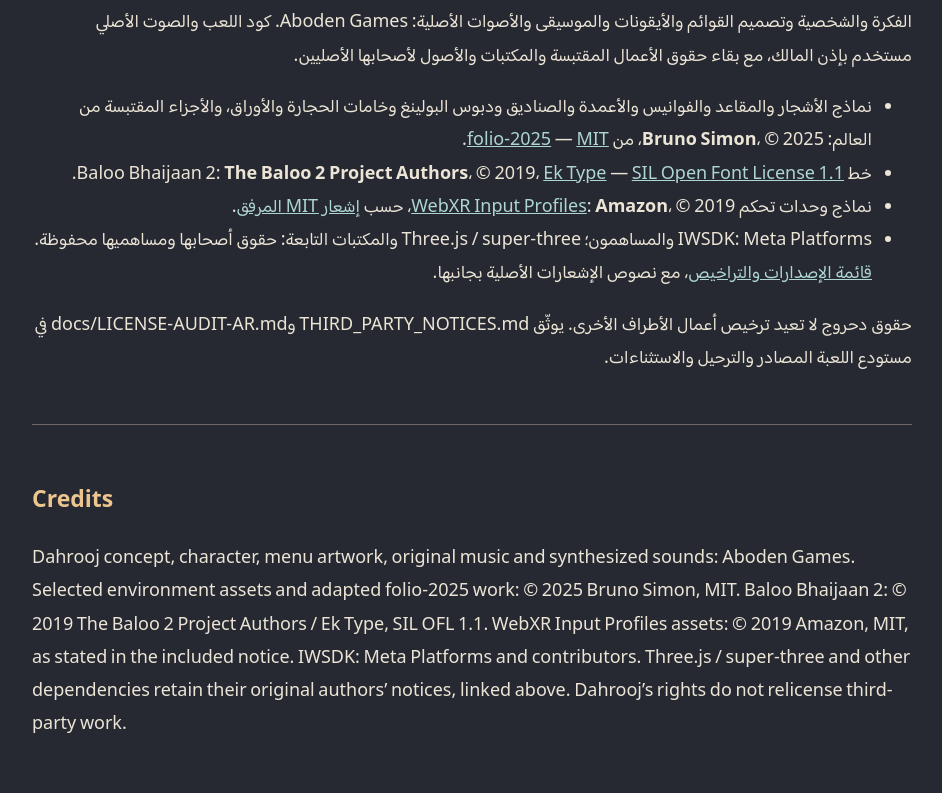
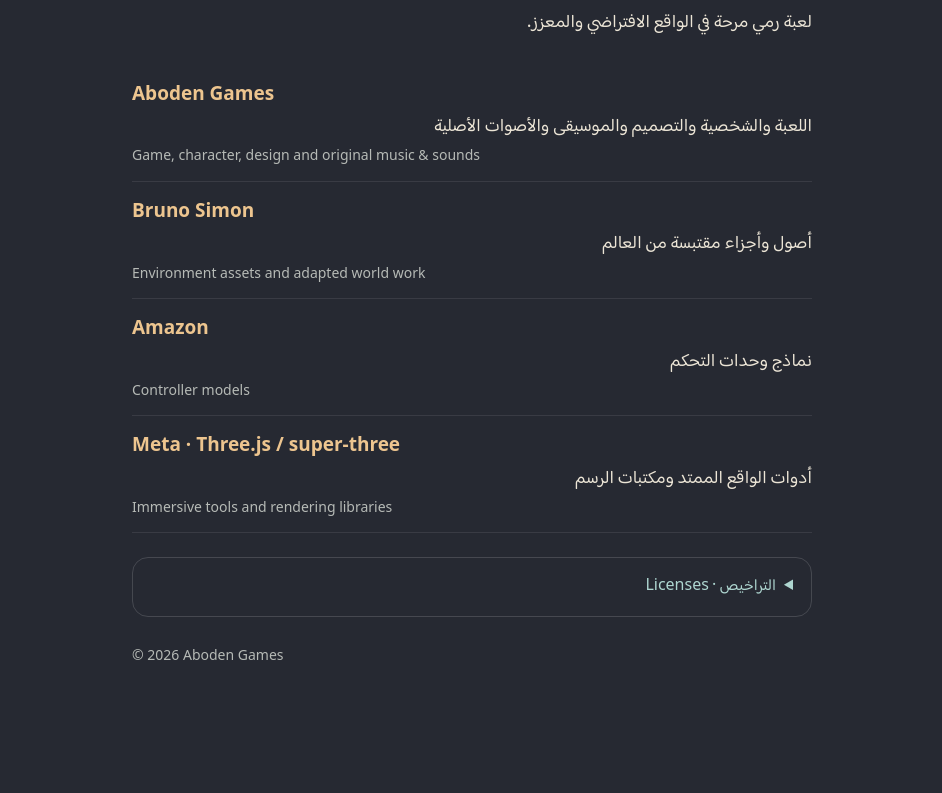
Before and after one commit to 3wasfnjd/Dahrooj-Quest, a website: page public/credits.html in a window 1280 px wide. Shown: the part 160-953 px from the top of the page, without its empty margins (168-1110 px from the left). After the commit the page ends 870 px from the top, so only its background shows below. Drawn offline with Linux system fonts and the light colour scheme.

Commit message:
Simplify entry-page credits and remove Quest Edition branding

```diff
--- a/public/credits.html
+++ b/public/credits.html
@@ -1,19 +1,25 @@
 <!doctype html>
 <html lang="ar" dir="rtl">
-<head><meta charset="utf-8"><meta name="viewport" content="width=device-width,initial-scale=1"><title>دحروج · الحقوق والتراخيص</title><link rel="stylesheet" href="/legal.css"></head>
-<body><main>
+<head><meta charset="utf-8"><meta name="viewport" content="width=device-width,initial-scale=1"><title>دحروج · الحقوق</title><link rel="stylesheet" href="/legal.css"></head>
+<body class="credits"><main>
 <a href="/">العودة · Back</a>
-<h1>دحروج — Aboden Games</h1>
-<p>الفكرة والشخصية وتصميم القوائم والأيقونات والموسيقى والأصوات الأصلية: Aboden Games. كود اللعب والصوت الأصلي مستخدم بإذن المالك، مع بقاء حقوق الأعمال المقتبسة والمكتبات والأصول لأصحابها الأصليين.</p>
+<h1>دحروج</h1>
+<p>لعبة رمي مرحة في الواقع الافتراضي والمعزز.</p>
+<dl>
+<div><dt lang="en" dir="ltr">Aboden Games</dt><dd>اللعبة والشخصية والتصميم والموسيقى والأصوات الأصلية<span lang="en" dir="ltr">Game, character, design and original music &amp; sounds</span></dd></div>
+<div><dt lang="en" dir="ltr">Bruno Simon</dt><dd>أصول وأجزاء مقتبسة من العالم<span lang="en" dir="ltr">Environment assets and adapted world work</span></dd></div>
+<div><dt lang="en" dir="ltr">Amazon</dt><dd>نماذج وحدات التحكم<span lang="en" dir="ltr">Controller models</span></dd></div>
+<div><dt lang="en" dir="ltr">Meta · Three.js / super-three</dt><dd>أدوات الواقع الممتد ومكتبات الرسم<span lang="en" dir="ltr">Immersive tools and rendering libraries</span></dd></div>
+</dl>
+<details>
+<summary>التراخيص · Licenses</summary>
 <ul>
-<li>نماذج الأشجار والمقاعد والفوانيس والأعمدة والصناديق ودبوس البولينغ وخامات الحجارة والأوراق، والأجزاء المقتبسة من العالم: <strong>Bruno Simon</strong>، © 2025، من <a href="https://github.com/brunosimon/folio-2025">folio-2025</a> — <a href="/licenses/folio-2025-MIT.txt">MIT</a>.</li>
-<li>خط Baloo Bhaijaan 2: <strong>The Baloo 2 Project Authors</strong>، © 2019، <a href="https://github.com/EkType/Baloo2">Ek Type</a> — <a href="/licenses/baloo-OFL.txt">SIL Open Font License 1.1</a>.</li>
-<li>نماذج وحدات تحكم <a href="https://github.com/immersive-web/webxr-input-profiles">WebXR Input Profiles</a>: <strong>Amazon</strong>، © 2019، حسب <a href="/licenses/controller-profiles-MIT.txt">إشعار MIT المرفق</a>.</li>
-<li>IWSDK: Meta Platforms والمساهمون؛ Three.js / super-three والمكتبات التابعة: حقوق أصحابها ومساهميها محفوظة. <a href="/licenses/dependencies/index.json">قائمة الإصدارات والتراخيص</a>، مع نصوص الإشعارات الأصلية بجانبها.</li>
+<li>أصول العالم والأجزاء المقتبسة من folio-2025: © 2025 Bruno Simon — <a href="/licenses/folio-2025-MIT.txt">MIT</a>.</li>
+<li>خط Baloo Bhaijaan 2: © 2019 The Baloo 2 Project Authors / Ek Type — <a href="/licenses/baloo-OFL.txt">SIL OFL 1.1</a>.</li>
+<li>نماذج WebXR Input Profiles: © 2019 Amazon — <a href="/licenses/controller-profiles-MIT.txt">MIT</a>.</li>
+<li>IWSDK وThree.js / super-three والمكتبات التابعة: <a href="/licenses/dependencies/index.json">الإصدارات وإشعارات أصحابها · Dependency notices</a>.</li>
 </ul>
-<p>حقوق دحروج لا تعيد ترخيص أعمال الأطراف الأخرى. يوثّق THIRD_PARTY_NOTICES.md وdocs/LICENSE-AUDIT-AR.md في مستودع اللعبة المصادر والترحيل والاستثناءات.</p>
-<section lang="en" dir="ltr">
-<h2>Credits</h2>
-<p>Dahrooj concept, character, menu artwork, original music and synthesized sounds: Aboden Games. Selected environment assets and adapted folio-2025 work: © 2025 Bruno Simon, MIT. Baloo Bhaijaan 2: © 2019 The Baloo 2 Project Authors / Ek Type, SIL OFL 1.1. WebXR Input Profiles assets: © 2019 Amazon, MIT, as stated in the included notice. IWSDK: Meta Platforms and contributors. Three.js / super-three and other dependencies retain their original authors’ notices, linked above. Dahrooj’s rights do not relicense third-party work.</p>
-</section>
+<p>تبقى حقوق الأعمال والمكتبات المذكورة لأصحابها.<br><span lang="en" dir="ltr">Third-party works retain their original copyrights and licenses.</span></p>
+</details>
+<p class="copyright" lang="en" dir="ltr">© 2026 Aboden Games</p>
 </main></body></html>
--- a/public/legal.css
+++ b/public/legal.css
@@ -1 +1,2 @@
 @font-face{font-family:Dahrooj;src:url('/assets/fonts/baloo-arabic.woff2') format('woff2');font-display:swap}*{box-sizing:border-box}body{margin:0;background:#262932;color:#ece5d6;font:18px/1.85 Dahrooj,system-ui,sans-serif;padding:32px 22px}main{max-width:880px;margin:auto}h1,h2{color:#edc58f}h1{font-size:32px}h2{font-size:23px;margin-top:32px}a{color:#aed6d0}section{border-top:1px solid #6c6766;margin-top:48px;padding-top:24px}code{direction:ltr;unicode-bidi:isolate}
+.credits main{max-width:680px}.credits dl{margin:24px 0}.credits dl>div{padding:14px 0;border-bottom:1px solid #ffffff16}.credits dt{font:600 19px/1.5 system-ui,sans-serif;text-align:start;color:#edc58f}.credits dd{margin:4px 0 0}.credits dd span{display:block;color:#b6bab6;font:14px/1.6 system-ui,sans-serif}.credits details{margin-top:24px;padding:14px 18px;border:1px solid #ffffff25;border-radius:16px;font-size:16px}.credits summary{cursor:pointer;color:#aed6d0}.credits .copyright{font:14px system-ui,sans-serif;color:#b6bab6;margin-top:28px}.credits a:focus-visible,.credits summary:focus-visible{outline:2px solid #edc58f;outline-offset:5px}
--- a/src/main.ts
+++ b/src/main.ts
@@ -2,6 +2,7 @@
 import {AssetManager, World, SessionMode, ReferenceSpaceType} from '@iwsdk/core';
 import {SaveStore} from './save/store';
 import {createCompleteGame} from './reference/complete-game.js';
+import {XR_MODE_CATALOG} from './reference/mode-catalog';
 import {readDiagnosticOptions} from './rendering/diagnostic-options';
 import {prepareXRQuality,readXRQualityOptions} from './rendering/diagnostic-quality';
 import {automaticQualityEnabled} from './rendering/auto-quality-bridge';
@@ -63,7 +64,7 @@
         await store.reset();
         location.reload();
     } };
-    const localizeGate = () => { const en = store.data.language === 'en'; document.documentElement.lang = en ? 'en' : 'ar'; document.documentElement.dir = en ? 'ltr' : 'rtl'; document.querySelector('h1')!.textContent = en ? 'Hi, I’m Dahrooj.' : 'أهلًا، أنا دحروج.'; document.querySelector('.eyebrow')!.textContent = en ? 'Small world. Big throws.' : 'عالم صغير. رميات كبيرة.'; document.getElementById('intro')!.textContent = en ? 'Hold me, throw me, and play 11 modes. Made for Meta Quest headsets.' : 'امسكني، ارمني، والعب في ١١ نمطًا. تجربة مخصصة لنظارات Meta Quest.'; document.querySelector('.hint')!.textContent = en ? 'Trigger: hold and release to throw. Y: modes. B: settings. X: challenges. Open in Meta Quest Browser.' : 'استخدم الزناد للإمساك وأفلته للرمي. زر Y للأنماط وB للإعدادات وX للتحديات. افتح في Meta Quest Browser.'; vr.textContent = en ? 'Virtual Reality · VR' : 'الواقع الافتراضي · VR'; ar.textContent = en ? 'Mixed Reality · MR' : 'الواقع المختلط · MR'; document.getElementById('language')!.textContent = en ? 'العربية' : 'English'; document.getElementById('reset-save')!.textContent = en ? 'Delete local save' : 'حذف الحفظ المحلي'; document.getElementById('export-performance')!.textContent = en ? 'Export performance' : 'تصدير قياس الأداء'; };
+    const localizeGate = () => { const en = store.data.language === 'en'; document.documentElement.lang = en ? 'en' : 'ar'; document.documentElement.dir = en ? 'ltr' : 'rtl'; document.querySelector('h1')!.textContent = en ? 'Hi, I’m Dahrooj.' : 'أهلًا، أنا دحروج.'; document.querySelector('.eyebrow')!.textContent = en ? 'Small world. Big throws.' : 'عالم صغير. رميات كبيرة.'; document.getElementById('intro')!.textContent = en ? `Hold me, throw me, and play ${XR_MODE_CATALOG.length} modes. Made for Meta Quest headsets.` : `امسكني، ارمني، والعب في ${XR_MODE_CATALOG.length.toLocaleString('ar')} نمطًا. تجربة مخصصة لنظارات Meta Quest.`; document.querySelector('.hint')!.textContent = en ? 'Trigger: hold and release to throw. Y: modes. B: settings. X: challenges. Open in Meta Quest Browser.' : 'استخدم الزناد للإمساك وأفلته للرمي. زر Y للأنماط وB للإعدادات وX للتحديات. افتح في Meta Quest Browser.'; vr.textContent = en ? 'Virtual Reality · VR' : 'الواقع الافتراضي · VR'; ar.textContent = en ? 'Mixed Reality · MR' : 'الواقع المختلط · MR'; document.getElementById('language')!.textContent = en ? 'العربية' : 'English'; document.getElementById('reset-save')!.textContent = en ? 'Delete local save' : 'حذف الحفظ المحلي'; document.getElementById('export-performance')!.textContent = en ? 'Export performance' : 'تصدير قياس الأداء'; };
     document.getElementById('language')!.onclick = () => { store.data.language = store.data.language === 'ar' ? 'en' : 'ar'; store.touch(); localizeGate(); };
     localizeGate();
     document.addEventListener('visibilitychange', () => { if (document.hidden)
```
Also changed, not shown: docs/RELEASE-NOTES-AR.md (+8 -0 lines), index.html (+1 -1 lines), src/style.css (+3 -1 lines), README.md.
